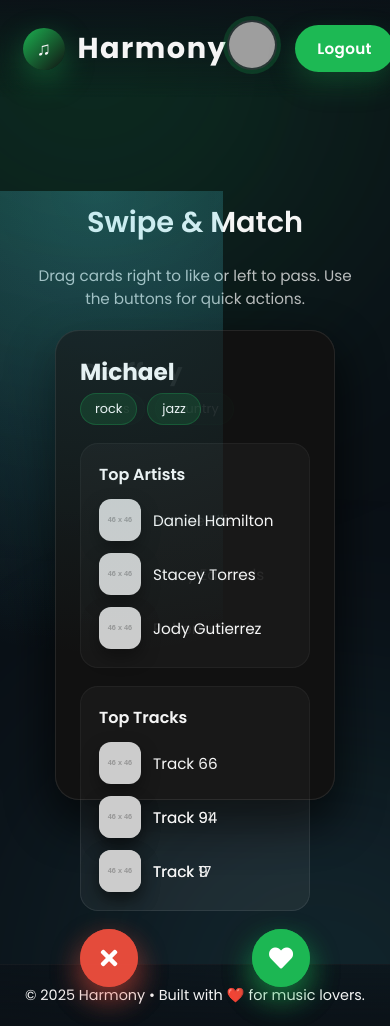
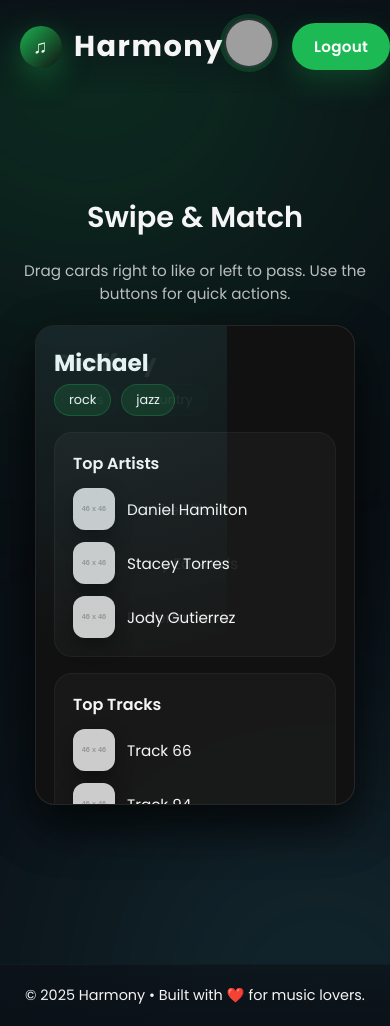
Before and after one commit to fatihcatalcam/Harmony, a Flask app: page /find-profiles in a window 390 px wide. Run offline with Flask 3, Linux system fonts and the light colour scheme; a user stored in the database is signed in; grey boxes labelled with a size stand in for pictures from a placeholder-image service; some libraries are stand-ins or nearby versions; grey boxes are pictures that could not be loaded.

Commit message:
Improve match card responsiveness

```diff
--- a/templates/match.html
+++ b/templates/match.html
@@ -169,7 +169,7 @@
 
     main {
       flex: 1;
-      padding: 60px 7vw 120px;
+      padding: clamp(40px, 7vw, 60px) clamp(18px, 6vw, 80px) clamp(96px, 12vh, 120px);
       display: flex;
       flex-direction: column;
       align-items: center;
@@ -198,9 +198,10 @@
 
     .container {
       position: relative;
-      width: 100%;
-      max-width: clamp(280px, 60vw, 360px);
-      height: 470px;
+      width: min(100%, 360px);
+      max-width: 360px;
+      min-width: 0;
+      height: clamp(420px, 70vh, 520px);
       perspective: 1200px;
       display: flex;
       justify-content: center;
@@ -227,6 +228,9 @@
       flex-direction: column;
       gap: 18px;
       touch-action: none;
+      overflow: hidden;
+      overflow-y: auto;
+      overscroll-behavior: contain;
     }
 
     .card::before {
@@ -299,6 +303,7 @@
       color: var(--text);
       font-size: 0.8rem;
       border: 1px solid rgba(29, 185, 84, 0.25);
+      white-space: nowrap;
     }
 
     .actions {
@@ -451,12 +456,43 @@
 
     @media (max-width: 960px) {
       main {
-        padding: 40px 6vw 100px;
+        padding: 40px clamp(24px, 6vw, 48px) 100px;
         gap: 28px;
       }
 
       header {
-        padding: 20px 6vw;
+        padding: 20px clamp(24px, 6vw, 48px);
+      }
+    }
+
+    @media (max-width: 540px) {
+      header {
+        padding: 18px 20px;
+      }
+
+      main {
+        padding: 32px 20px 88px;
+      }
+
+      .container {
+        width: 100%;
+        max-width: 320px;
+        height: clamp(400px, 75vh, 480px);
+      }
+
+      .card {
+        border-radius: 20px;
+        padding: 20px 18px;
+        gap: 16px;
+      }
+
+      .actions button {
+        width: 52px;
+        height: 52px;
+      }
+
+      .cards-wrapper p {
+        max-width: 100%;
       }
     }
   </style>
```
